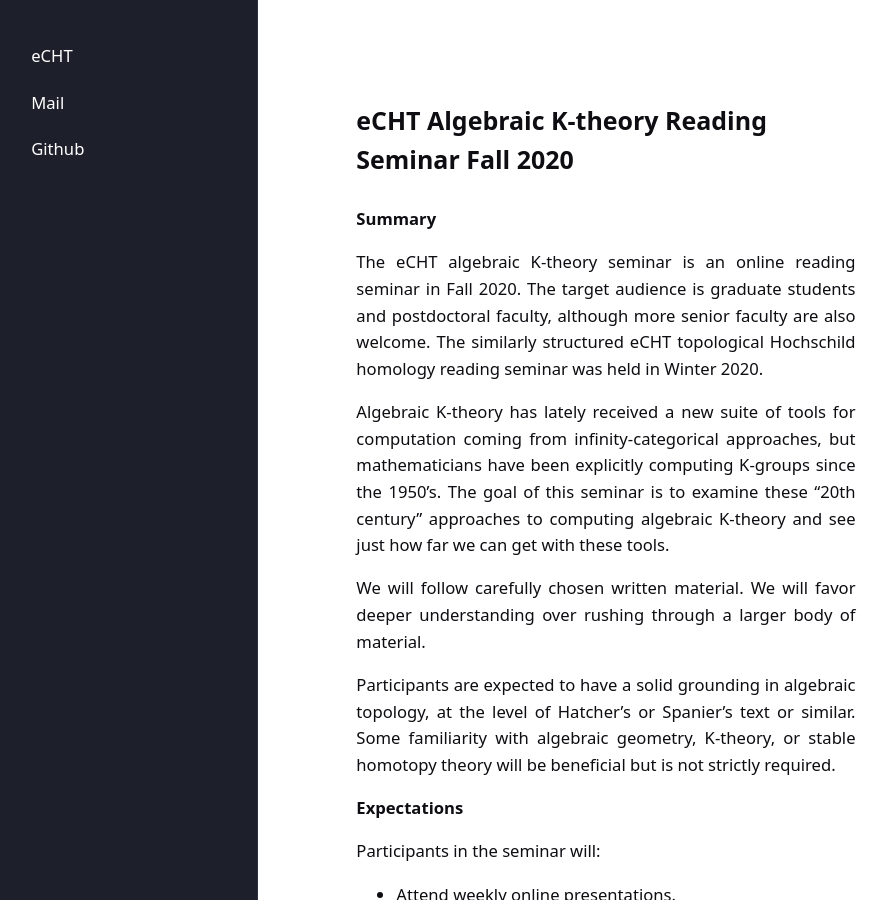
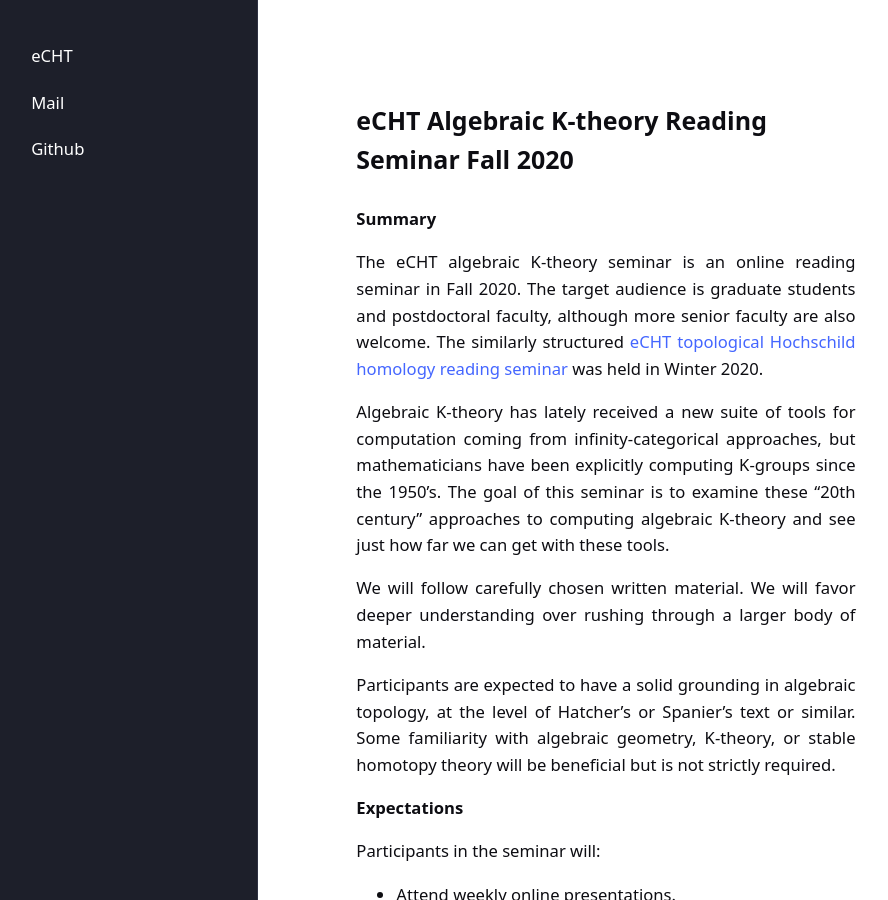
Before and after one commit to eCHTorc/eCHTorc.github.io, a Jekyll site: the page built from reading-seminar-on-algebraic-k-theory-fall-20.html, in a window 1280 px wide and 900 px high. Shown: the whole window, without its empty margins (43-931 px from the left). Built offline with Jekyll 4.4.1, drawn with Linux system fonts in a browser that asks for light colours; part of the change alters nothing that is shown.

```diff
--- a/reading-seminar-on-algebraic-k-theory-fall-20.html
+++ b/reading-seminar-on-algebraic-k-theory-fall-20.html
@@ -15,7 +15,7 @@ layout: page
 <strong> Summary </strong>
 
 <p>
-The eCHT algebraic K-theory seminar is an online reading seminar in Fall 2020. The target audience is graduate students and postdoctoral faculty, although more senior faculty are also welcome. The similarly structured eCHT topological Hochschild homology reading seminar was held in Winter 2020.
+The eCHT algebraic K-theory seminar is an online reading seminar in Fall 2020. The target audience is graduate students and postdoctoral faculty, although more senior faculty are also welcome. The similarly structured <a href="https://echtorc.github.io/reading-seminar-topological-hochschild-homology-winter-20/"> eCHT topological Hochschild homology reading seminar </a> was held in Winter 2020.
 </p>
 
 <p>
```
